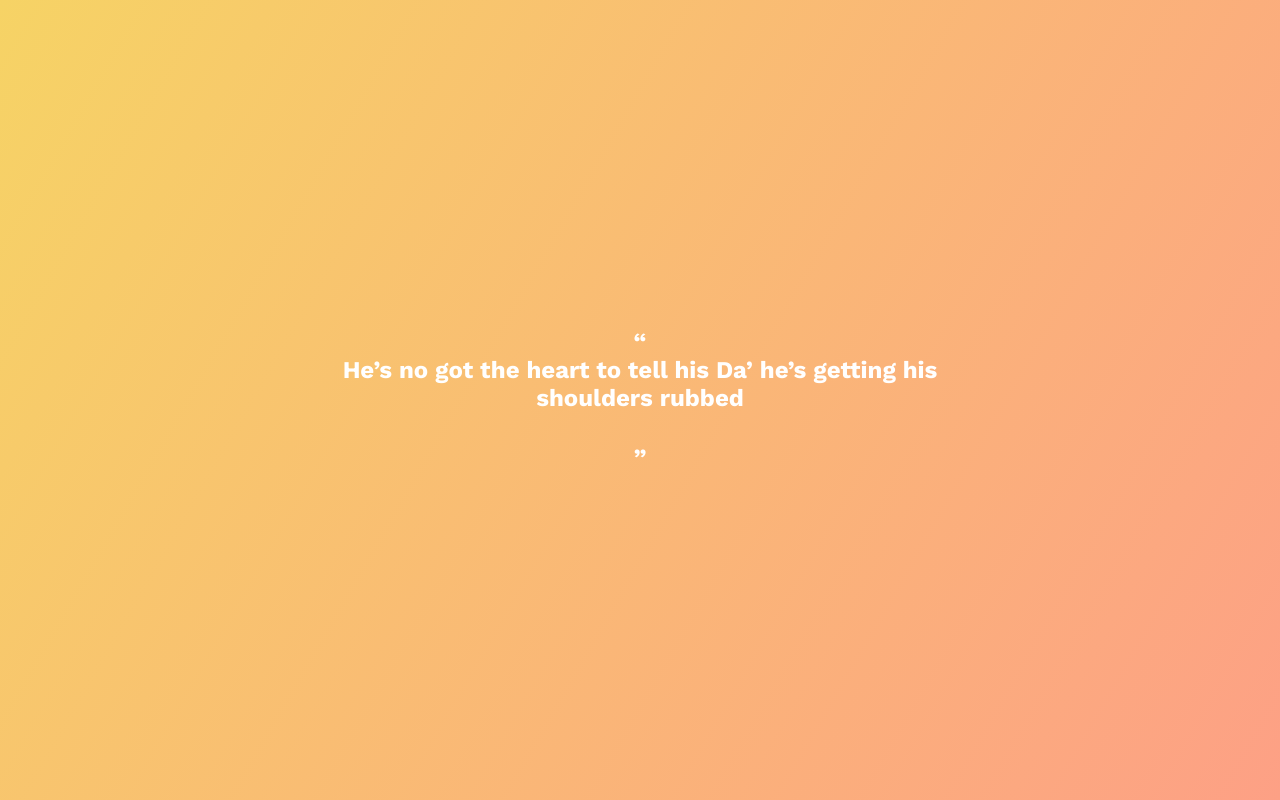
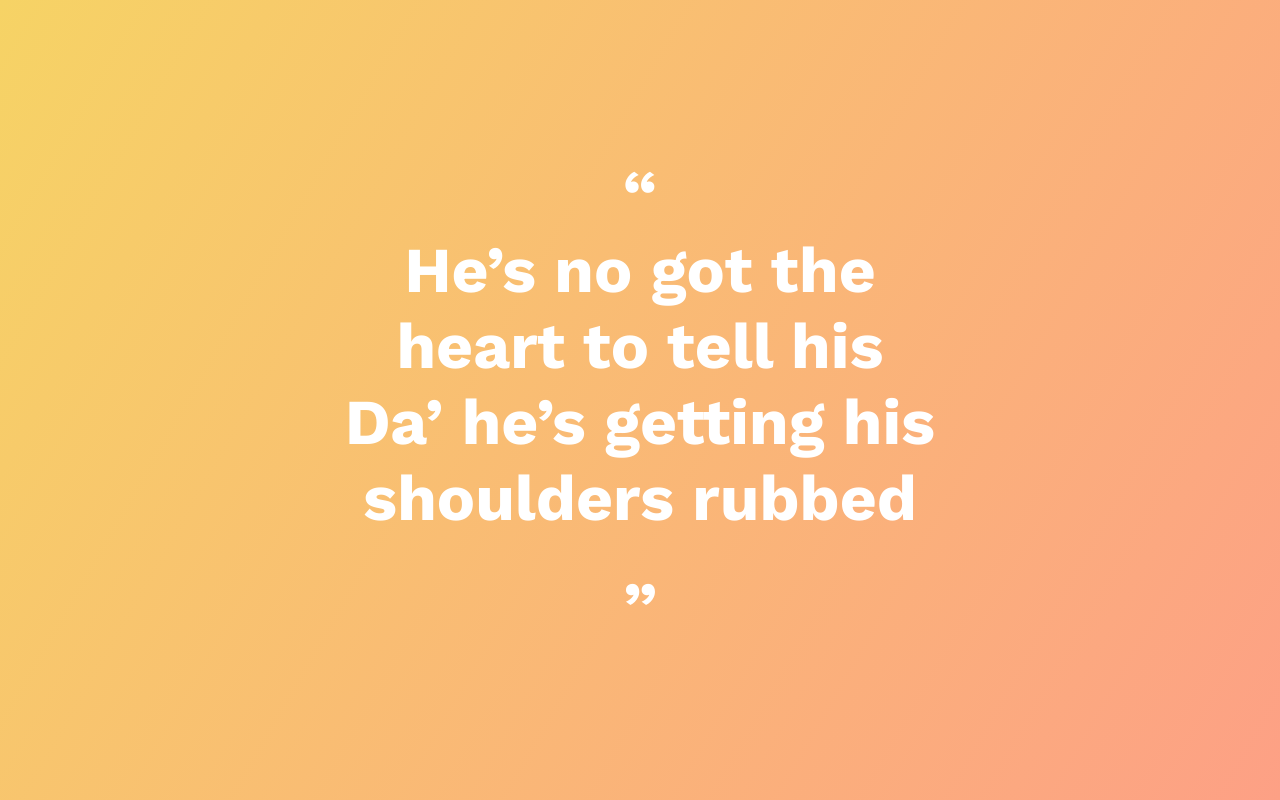
Before and after one commit to tastethewhip/patterlab, a plain HTML site: page public/index.html in a window 1280 px wide. Drawn offline with nearby package versions, Linux system fonts and the light colour scheme.

Commit message:
fixed font size

```diff
--- a/public/index.html
+++ b/public/index.html
@@ -46,7 +46,7 @@
     }
 
     p {
-      font-size: 3vmin;
+      font-size: 8vmin;
       max-width: 600px;
       text-align: center;
       font-weight: 700;
```
